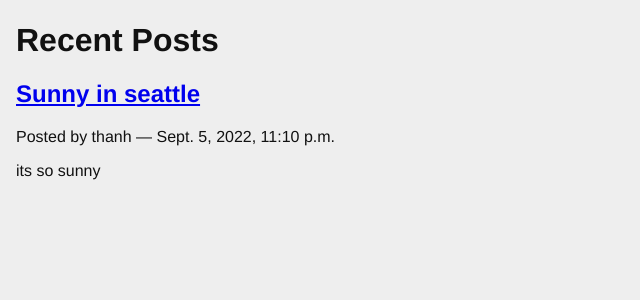
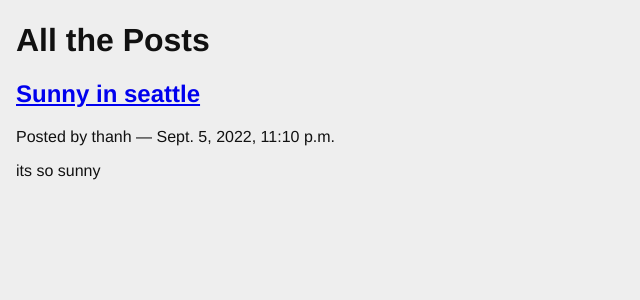
Before and after one commit to bigmanfrog/Python330-Assignment09, a Django app: page / in a window 1280 px wide. Shown: the part 20-320 px from the top of the page, without its empty margins (0-640 px from the left). Run offline with Django 3.2, Linux system fonts and the light colour scheme; data comes from the database, SQL or seed files in the repository.

Commit message:
change blog list title

```diff
--- a/blogging/templates/blogging/list.html
+++ b/blogging/templates/blogging/list.html
@@ -1,7 +1,7 @@
 {% extends "base.html" %}
 
 {% block content %}
-<h1>Recent Posts</h1>
+<h1>All the Posts</h1>
 
 {% comment %}
     query results here
```
